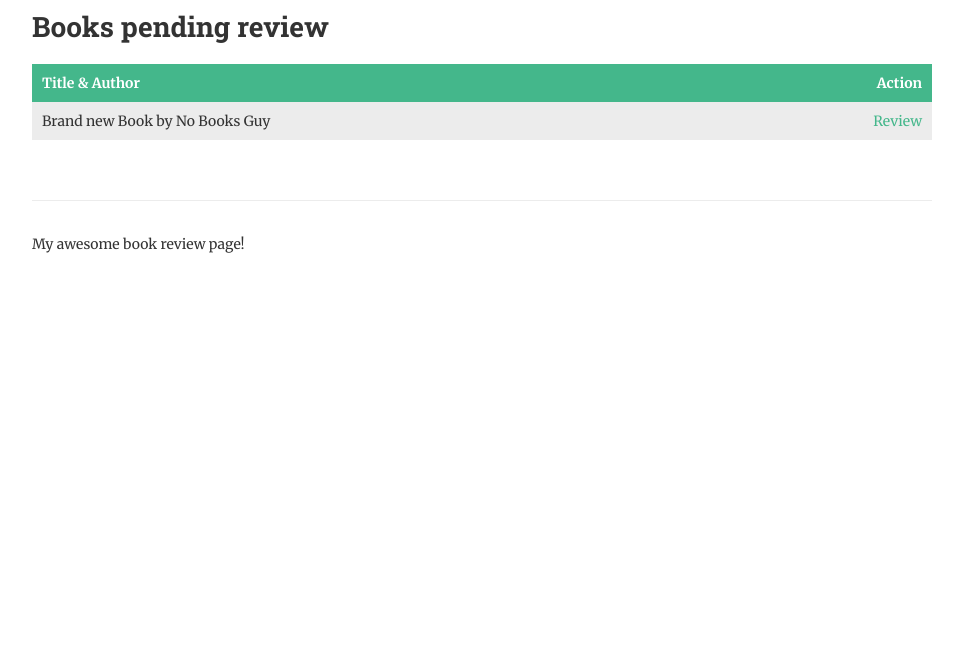
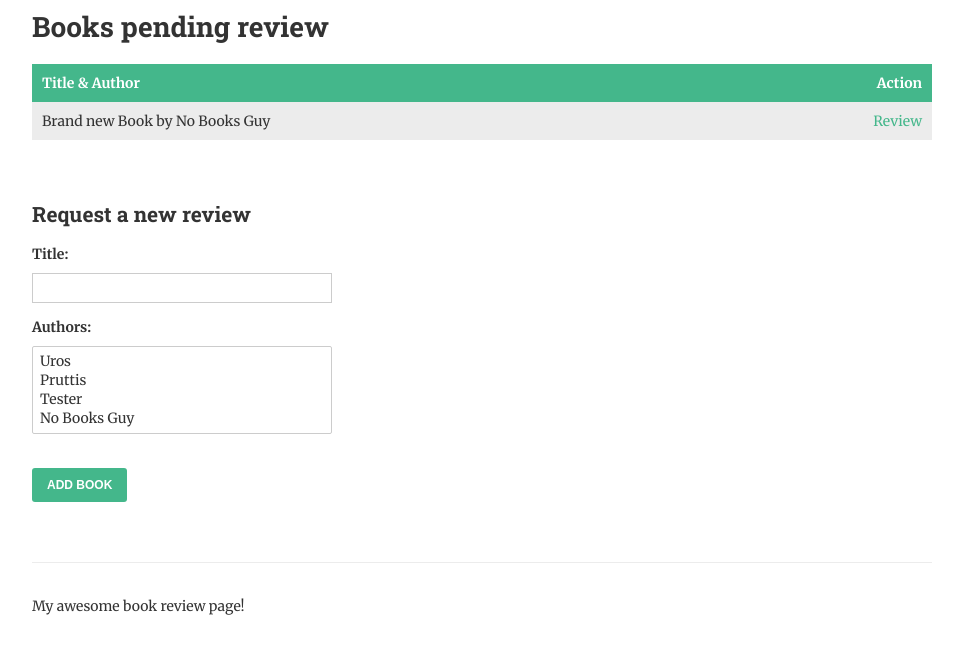
Before and after one commit to urosmarolt/readit, a Django app: page /review/ in a window 1280 px wide. Shown: the part 242-891 px from the top of the page, without its empty margins (158-1121 px from the left). Before the commit the page ends 495 px from the top, so only its background shows below. Run offline with Django 3.2, Linux system fonts and the light colour scheme; data comes from the database, SQL or seed files in the repository; both versions use the stored data as it was after the commit.

Commit message:
Add ModelForm for creating new book review request

```diff
--- a/books/forms.py
+++ b/books/forms.py
@@ -1,4 +1,5 @@
 from  django import forms
+from .models import Book
 
 class ReviewForm(forms.Form):
     """
@@ -19,3 +20,8 @@ class ReviewForm(forms.Form):
             'min_length': 'Please write at least 300 characters (you have written %(show_value)s)'
         }
     )
+
+class BookForm(forms.ModelForm):
+    class Meta:
+        model = Book
+        fields = ['title', 'authors']
--- a/books/templates/list-to-review.html
+++ b/books/templates/list-to-review.html
@@ -25,4 +25,12 @@
 	{% else %}
 		<p>There are no books waiting to be reviewed.  Good job!</p>
 	{% endif %}
+
+	<h2>Request a new review</h2>
+
+	<form method="post">
+		{% csrf_token %}
+		{{ form.as_p }}
+		<input type="submit" value="Add book">
+	</form>
 {% endblock %}
--- a/books/views.py
+++ b/books/views.py
@@ -1,7 +1,7 @@
 from django.db.models import Count
-from django.shortcuts import get_object_or_404, render
+from django.shortcuts import get_object_or_404, redirect, render
 from django.views.generic import DetailView, View
-from .forms import ReviewForm
+from .forms import ReviewForm, BookForm
 from .models import Author, Book
 
 
@@ -41,25 +41,51 @@ class AuthorDetail(DetailView):
     template_name = "author.html"
 
 
-def review_books(request):
+class ReviewList(View):
     """
     List all of the books that we want to review.
     """
-    books = Book.objects.filter(date_reviewed__isnull=True).prefetch_related('authors')
+    def get(self, request):
+        books = Book.objects.filter(date_reviewed__isnull=True).prefetch_related('authors')
 
-    context = {
-        'books': books,
-    }
+        context = {
+            'books': books,
+            'form': BookForm,
+        }
 
-    return render(request, "list-to-review.html", context)
+        return render(request, "list-to-review.html", context)
 
+    def post(self, request):
+        form = BookForm(request.POST)
+        books = Book.objects.filter(date_reviewed__isnull=True).prefetch_related('authors')
+        if form.is_valid():
+            form.save()
+            return redirect('review-books')
+
+        context = {
+            'form': form,
+            'books': books
+        }
+
+        return render(request, "list-to-review.html", context)
 
 def review_book(request, pk):
     """
     Review an individual book
     """
     book = get_object_or_404(Book, pk=pk)
-    form = ReviewForm
+
+    if request.method == 'POST':
+        # Process the form
+        form = ReviewForm(request.POST)
+        if form.is_valid():
+            book.is_favourite = form.cleaned_data['is_favourite']
+            book.review = form.cleaned_data['review']
+            book.save()
+
+            return redirect('review-books')
+    else:
+        form = ReviewForm
 
     context = {
         'book': book,
--- a/readit/urls.py
+++ b/readit/urls.py
@@ -17,7 +17,7 @@ from django.conf.urls import url, include
 from django.contrib import admin
 from django.conf import settings
 
-from books.views import AuthorDetail, AuthorList, BookDetail, list_books, review_books, review_book
+from books.views import AuthorDetail, AuthorList, BookDetail, list_books, ReviewList, review_book
 
 urlpatterns = [
     url(r'^admin/', admin.site.urls),
@@ -25,7 +25,7 @@ urlpatterns = [
     url(r'^authors/$', AuthorList.as_view(), name="authors"),
     url(r'^book/(?P<pk>[-\w]+)/$', BookDetail.as_view(), name="book-detail"),
     url(r'^author/(?P<pk>[-\w]+)/$', AuthorDetail.as_view(), name="author-detail"),
-    url(r'^review/$', review_books, name='review-books'),
+    url(r'^review/$', ReviewList.as_view(), name='review-books'),
     url(r'^review/(?P<pk>[-\w]+)/$', review_book, name='review-book'),
 ]
 
```
Also changed, not shown: db.sqlite3.
